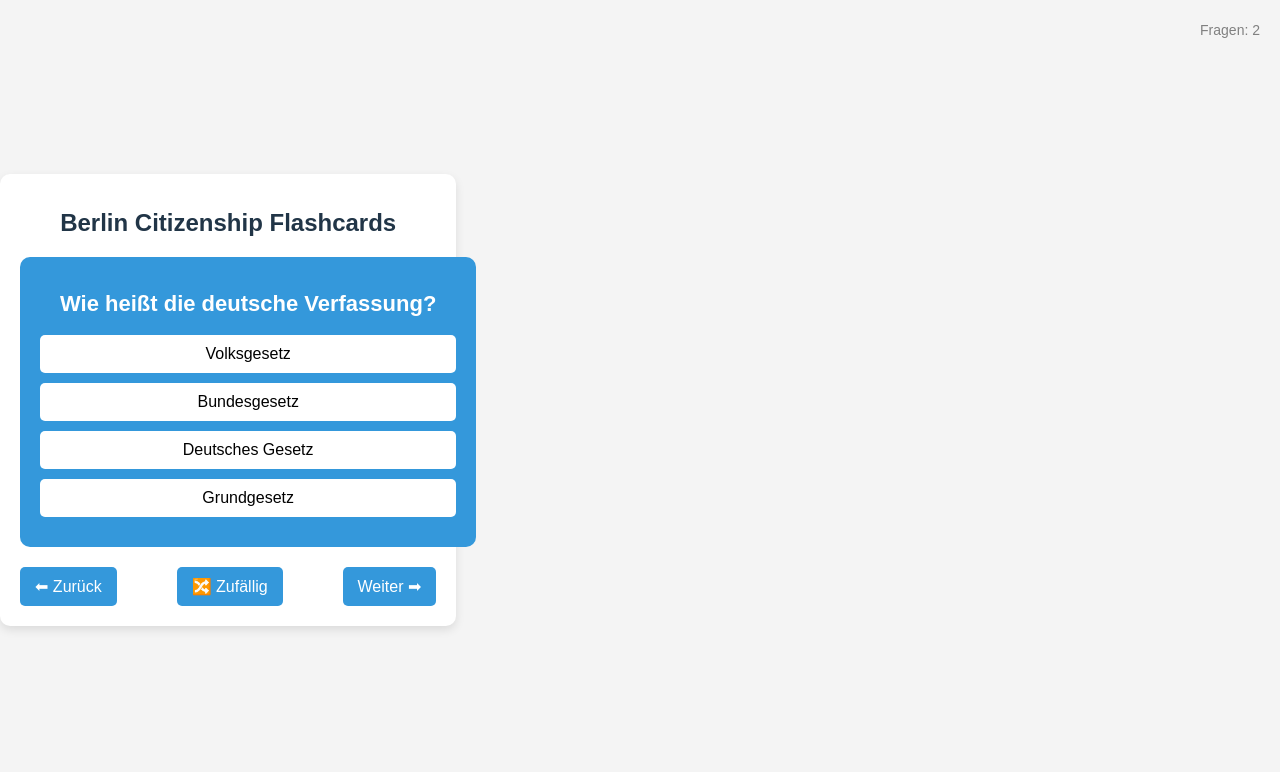
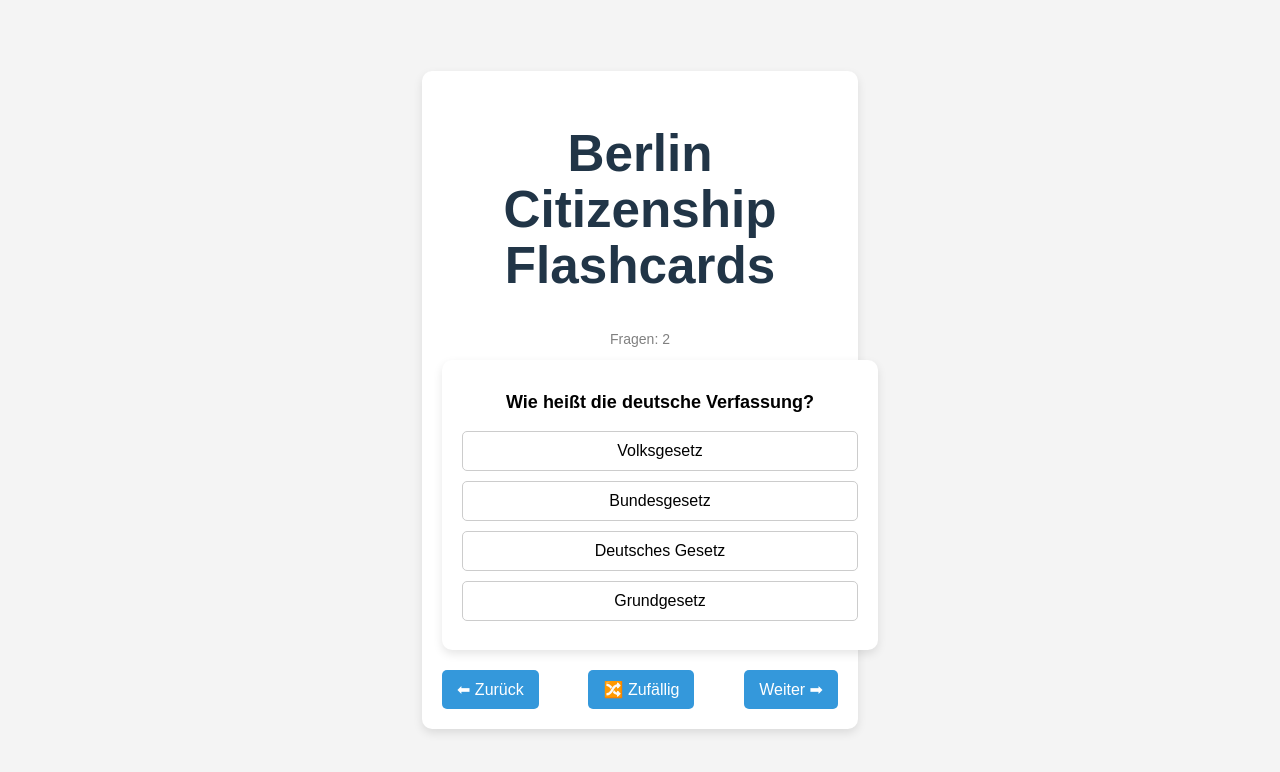
Before and after one commit to roieshalom/BETU, a React (Vite) app in the folder my-project/: page / in a window 1280 px wide. Shown: the top 772 px of the page. Built offline with nearby package versions, Linux system fonts and the light colour scheme.

Commit message:
Fixed layout and styling issues

```diff
--- a/my-project/src/App.css
+++ b/my-project/src/App.css
@@ -4,51 +4,63 @@ body {
   background: #f4f4f4;
   margin: 0;
   padding: 0;
+  display: flex;
+  justify-content: center;
+  align-items: center;
+  min-height: 100vh;
+  flex-direction: column;
 }
 
 .container {
-  max-width: 600px;
-  margin: 50px auto;
+  max-width: 400px;
+  width: 90%;
+  margin: 20px auto;
   padding: 20px;
   background: white;
   box-shadow: 0px 4px 10px rgba(0, 0, 0, 0.1);
   border-radius: 10px;
+  text-align: center;
 }
 
-h1 {
+.page-title {
   font-size: 24px;
   margin-bottom: 10px;
+  color: black;
 }
 
 .question-count {
   font-size: 14px;
   color: gray;
-  position: absolute;
-  top: 20px;
-  right: 20px;
+  margin-bottom: 10px;
 }
 
 .flashcard {
-  position: relative;
   width: 100%;
   min-height: 250px;
-  margin: 20px auto;
-  background: #3498db;
-  color: white;
-  font-size: 20px;
+  max-height: 350px;
   display: flex;
   flex-direction: column;
+  justify-content: center;
   align-items: center;
-  justify-content: center;
-  cursor: pointer;
+  padding: 20px;
   border-radius: 10px;
-  padding: 20px;
+  background: white;
+  box-shadow: 0px 4px 10px rgba(0, 0, 0, 0.1);
+}
+
+.question-number {
+  font-size: 16px;
+  font-weight: bold;
+  margin-bottom: 5px;
+  color: black;
 }
 
 .question {
-  font-size: 22px;
+  font-size: 18px;
   font-weight: bold;
   margin-bottom: 15px;
+  color: black;
+  text-align: center;
 }
 
 .options {
@@ -62,7 +74,7 @@ h1 {
   background: white;
   color: black;
   padding: 10px;
-  border: none;
+  border: 1px solid #ccc;
   border-radius: 5px;
   cursor: pointer;
   font-size: 16px;
```
